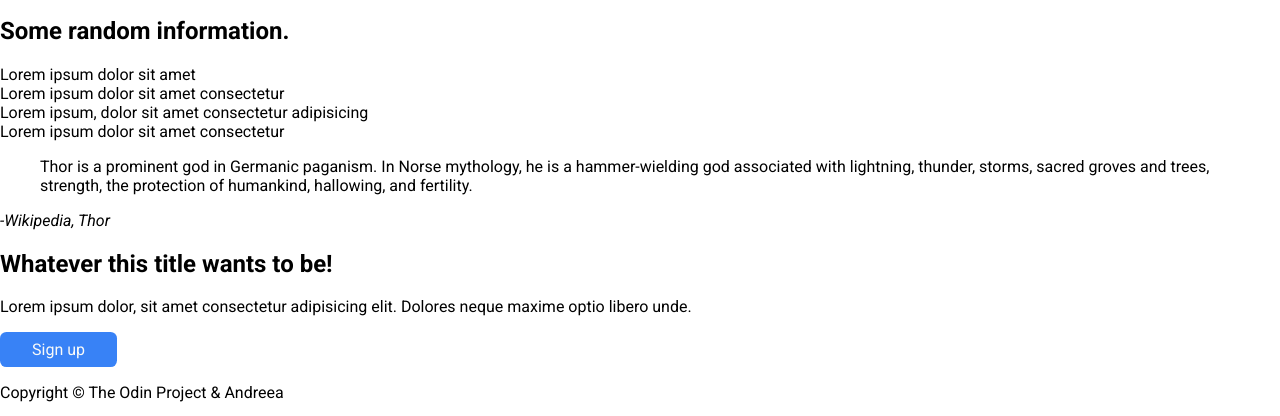
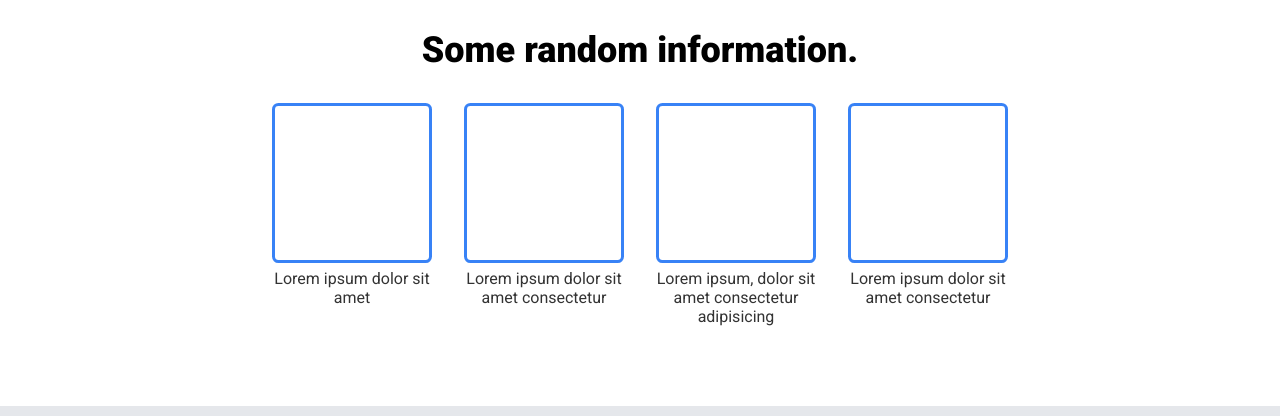
Before and after one commit to suntandreea/odin-landing-page, a plain HTML site: page index.html in a window 1280 px wide. Shown: the part 384-800 px from the top of the page. Drawn offline with Linux system fonts and the light colour scheme.

Commit message:
Implement info section
Create the required CSS in order to implement the
info section, according to the design, while also
adjusting the HTML to fit layout approach.

```diff
--- a/index.html
+++ b/index.html
@@ -33,12 +33,13 @@
         <div class="hero__image"></div>
       </div>
     </header>
-    <main>
+
     <section class="section">
+      <div class="info">
         <header>
-          <h1 class="section__title">Some random information.</h1>
+          <h1 class="info__title">Some random information.</h1>
         </header>
-        <div class="section__columns">
+        <div class="info__items">
           <div class="item">
             <div class="item__image"></div>
             <div class="item__description">Lorem ipsum dolor sit amet</div>
@@ -62,6 +63,7 @@
             </div>
           </div>
         </div>
+      </div>
     </section>
 
     <section class="section section--gray">
@@ -71,10 +73,10 @@
           cite="https://en.wikipedia.org/wiki/Thor"
         >
           <p>
-              Thor is a prominent god in Germanic paganism. In Norse mythology,
-              he is a hammer-wielding god associated with lightning, thunder,
-              storms, sacred groves and trees, strength, the protection of
-              humankind, hallowing, and fertility.
+            Thor is a prominent god in Germanic paganism. In Norse mythology, he
+            is a hammer-wielding god associated with lightning, thunder, storms,
+            sacred groves and trees, strength, the protection of humankind,
+            hallowing, and fertility.
           </p>
         </blockquote>
         <p class="quote__source">
@@ -97,7 +99,6 @@
         </div>
       </div>
     </section>
-    </main>
     <footer>
       <p class="copy">Copyright &copy; The Odin Project & Andreea</p>
     </footer>
--- a/style.css
+++ b/style.css
@@ -113,3 +113,55 @@ a:hover {
     color: var(--white);
   }
 }
+
+/* SECTIONS */
+
+.section {
+  padding-block: 2rem;
+  & > * {
+    max-width: var(--max);
+    margin: 0 auto;
+  }
+}
+
+.section--gray {
+  background: var(--gray);
+}
+
+/* INFO SECTION */
+
+.info {
+  padding-bottom: 3rem;
+}
+
+.info__title {
+  font-size: var(--font-l);
+  font-weight: 900;
+  text-align: center;
+  margin-block: 0 2rem;
+}
+
+.info__items {
+  display: flex;
+  gap: 2rem;
+  justify-content: center;
+}
+
+.item {
+  flex: auto;
+  max-width: 10rem;
+}
+
+.item__image {
+  width: 100%;
+  height: 10rem;
+  border: 0.2rem solid var(--blue);
+  border-radius: 0.4rem;
+  margin-bottom: 0.4rem;
+}
+
+.item__description {
+  font-size: 1rem;
+  text-align: center;
+  color: #333;
+}
```
Lines whose indentation alone changed are shown as unchanged.
